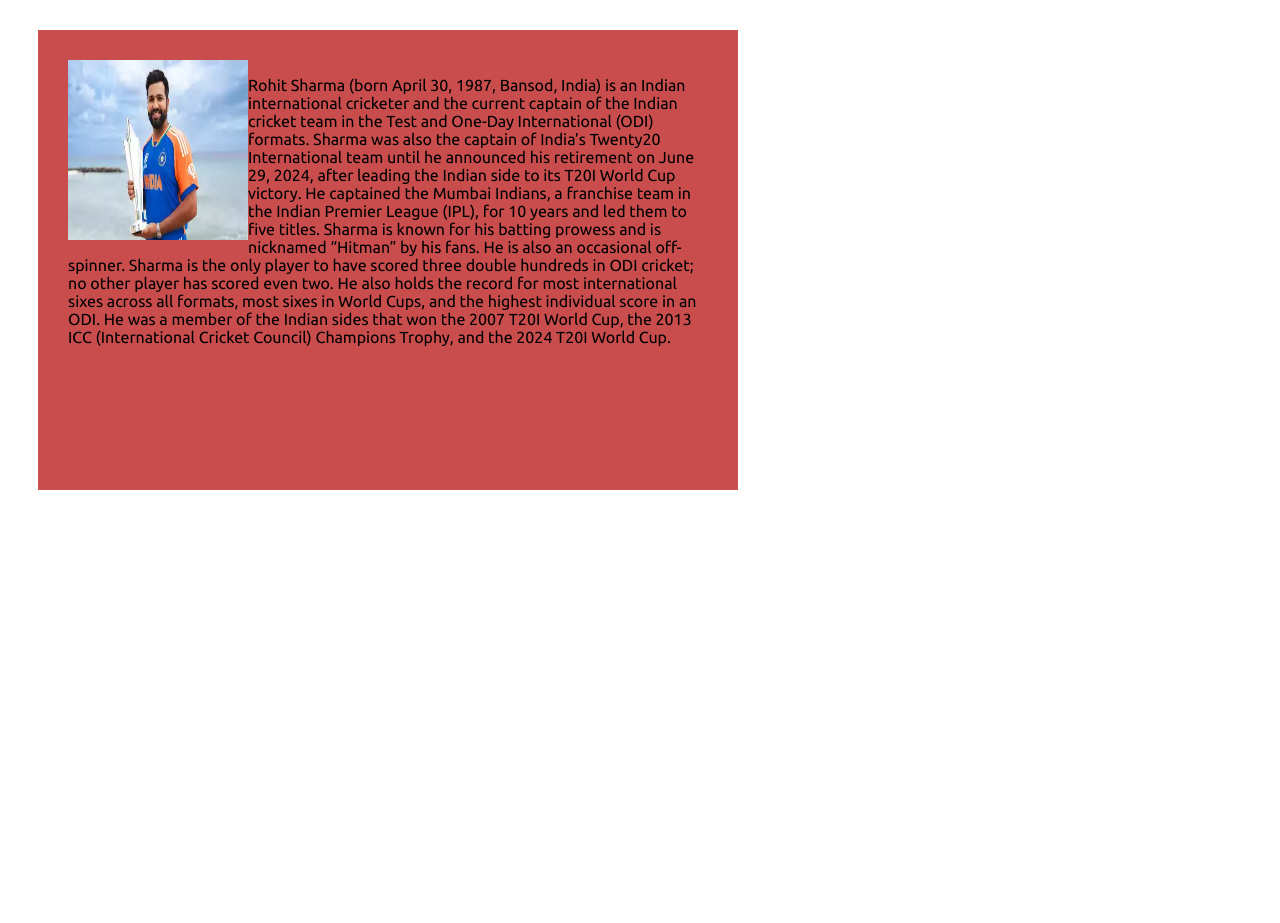
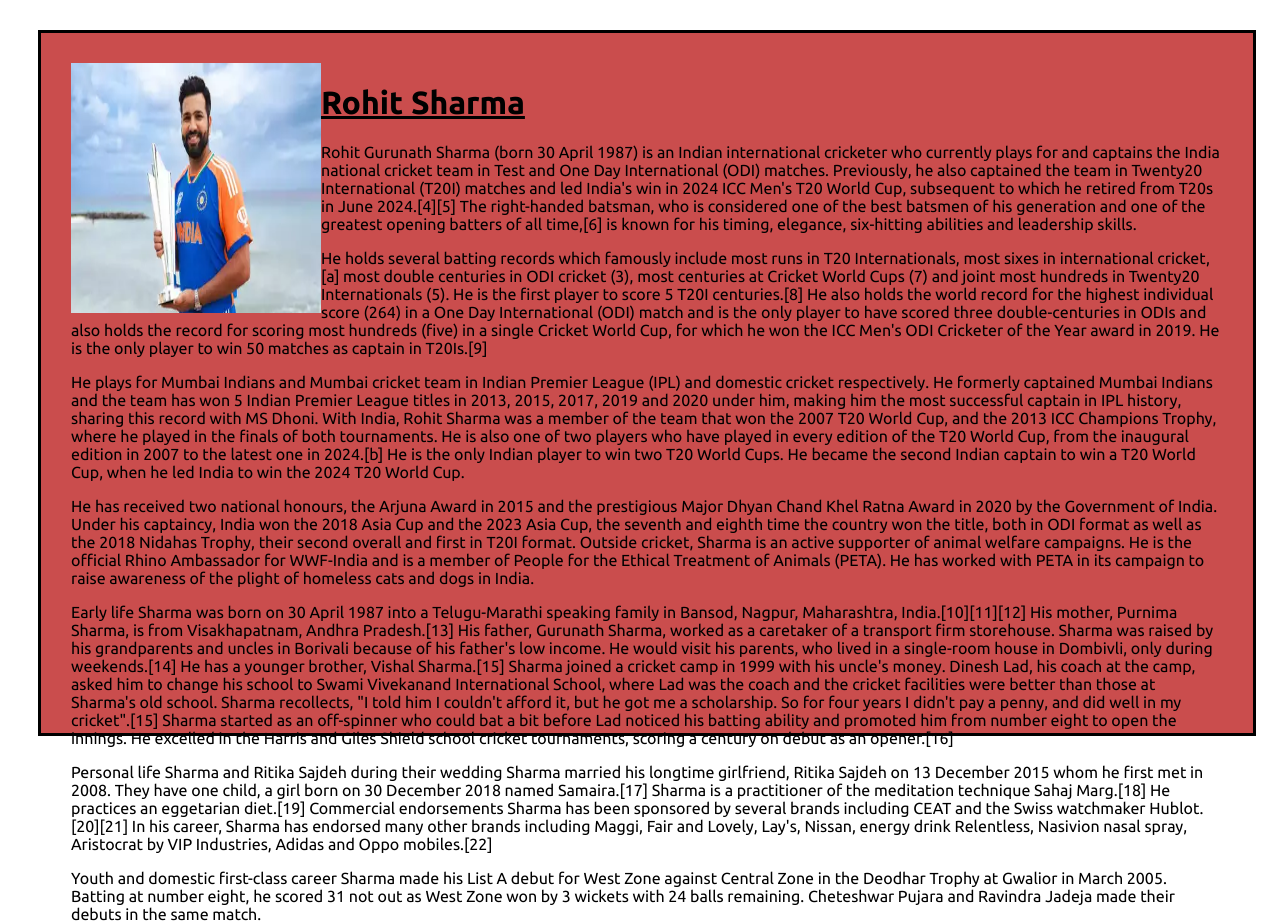
Before and after one commit to VaishuFullStackDeveloper/vaishu_html_project, a plain HTML site: page box-model.html in a window 1280 px wide. Before the commit the page ends 800 px from the top, so only its background shows below. Drawn offline with Linux system fonts and the light colour scheme.

Commit message:
Add files via upload

```diff
--- a/box-model.html
+++ b/box-model.html
@@ -11,21 +11,21 @@
         rel="stylesheet">
     <style>
         .container {
-            width: 50vw;
-            height: 50vh;
-            background-color:rgb(202, 77, 77);
-            margin:30px;
-    padding: 30px;
+            width: 90vw;
+            height: 80vh;
+            background-color: rgb(202, 77, 77);
+            margin: 30px;
+            padding: 30px;
             font-family: "Ubuntu", sans-serif;
             font-weight: 400;
             font-style: normal;
-
+            border: solid;
 
         }
 
         img {
-            width: 180px;
-            height: 180px;
+            width: 250px;
+            height: 250px;
             float: left;
 
         }
@@ -37,18 +37,80 @@
     <div class="container">
         <img src="./assets/images/rohit.webp">
         <p>
-            Rohit Sharma (born April 30, 1987, Bansod, India) is an Indian international cricketer and the current
-            captain of the Indian cricket team in the Test and One-Day International (ODI) formats. Sharma was also the
-            captain of India’s Twenty20 International team until he announced his retirement on June 29, 2024, after
-            leading the Indian side to its T20I World Cup victory. He captained the Mumbai Indians, a franchise team in
-            the Indian Premier League (IPL), for 10 years and led them to five titles. Sharma is known for his batting
-            prowess and is nicknamed “Hitman” by his fans. He is also an occasional off-spinner.
+            <u>
+                <h1>Rohit Sharma</h1>
+            </u>
 
-            Sharma is the only player to have scored three double hundreds in ODI cricket; no other player has scored
-            even two. He also holds the record for most international sixes across all formats, most sixes in World
-            Cups, and the highest individual score in an ODI. He was a member of the Indian sides that won the 2007 T20I
-            World Cup, the 2013 ICC (International Cricket Council) Champions Trophy, and the 2024 T20I World Cup.
+            <p>Rohit Gurunath Sharma (born 30 April 1987) is an Indian international cricketer who currently plays for and
+            captains the India national cricket team in Test and One Day International (ODI) matches. Previously, he
+            also captained the team in Twenty20 International (T20I) matches and led India's win in 2024 ICC Men's T20
+            World Cup, subsequent to which he retired from T20s in June 2024.[4][5] The right-handed batsman, who is
+            considered one of the best batsmen of his generation and one of the greatest opening batters of all time,[6]
+            is known for his timing, elegance, six-hitting abilities and leadership skills.</p>
 
+            <p>He holds several batting records which famously include most runs in T20 Internationals, most sixes in
+            international cricket,[a] most double centuries in ODI cricket (3), most centuries at Cricket World Cups (7)
+            and joint most hundreds in Twenty20 Internationals (5). He is the first player to score 5 T20I centuries.[8]
+            He also holds the world record for the highest individual score (264) in a One Day International (ODI) match
+            and is the only player to have scored three double-centuries in ODIs and also holds the record for scoring
+            most hundreds (five) in a single Cricket World Cup, for which he won the ICC Men's ODI Cricketer of the Year
+            award in 2019. He is the only player to win 50 matches as captain in T20Is.[9]</p>
+
+           <p> He plays for Mumbai Indians and Mumbai cricket team in Indian Premier League (IPL) and domestic cricket
+            respectively. He formerly captained Mumbai Indians and the team has won 5 Indian Premier League titles in
+            2013, 2015, 2017, 2019 and 2020 under him, making him the most successful captain in IPL history, sharing
+            this record with MS Dhoni. With India, Rohit Sharma was a member of the team that won the 2007 T20 World
+            Cup, and the 2013 ICC Champions Trophy, where he played in the finals of both tournaments. He is also one of
+            two players who have played in every edition of the T20 World Cup, from the inaugural edition in 2007 to the
+            latest one in 2024.[b] He is the only Indian player to win two T20 World Cups. He became the second Indian
+            captain to win a T20 World Cup, when he led India to win the 2024 T20 World Cup.</p>
+
+            <p>He has received two national honours, the Arjuna Award in 2015 and the prestigious Major Dhyan Chand Khel
+            Ratna Award in 2020 by the Government of India. Under his captaincy, India won the 2018 Asia Cup and the
+            2023 Asia Cup, the seventh and eighth time the country won the title, both in ODI format as well as the 2018
+            Nidahas Trophy, their second overall and first in T20I format.
+
+            Outside cricket, Sharma is an active supporter of animal welfare campaigns. He is the official Rhino
+            Ambassador for WWF-India and is a member of People for the Ethical Treatment of Animals (PETA). He has
+            worked with PETA in its campaign to raise awareness of the plight of homeless cats and dogs in India.
+        </p>
+        <p>
+            Early life
+            Sharma was born on 30 April 1987 into a Telugu-Marathi speaking family in Bansod, Nagpur, Maharashtra,
+            India.[10][11][12] His mother, Purnima Sharma, is from Visakhapatnam, Andhra Pradesh.[13] His father,
+            Gurunath Sharma, worked as a caretaker of a transport firm storehouse. Sharma was raised by his grandparents
+            and uncles in Borivali because of his father's low income. He would visit his parents, who lived in a
+            single-room house in Dombivli, only during weekends.[14] He has a younger brother, Vishal Sharma.[15]
+
+            Sharma joined a cricket camp in 1999 with his uncle's money. Dinesh Lad, his coach at the camp, asked him to
+            change his school to Swami Vivekanand International School, where Lad was the coach and the cricket
+            facilities were better than those at Sharma's old school. Sharma recollects, "I told him I couldn't afford
+            it, but he got me a scholarship. So for four years I didn't pay a penny, and did well in my cricket".[15]
+            Sharma started as an off-spinner who could bat a bit before Lad noticed his batting ability and promoted him
+            from number eight to open the innings. He excelled in the Harris and Giles Shield school cricket
+            tournaments, scoring a century on debut as an opener.[16]</p>
+
+           <p>Personal life
+
+            Sharma and Ritika Sajdeh during their wedding
+            Sharma married his longtime girlfriend, Ritika Sajdeh on 13 December 2015 whom he first met in 2008. They
+            have one child, a girl born on 30 December 2018 named Samaira.[17] Sharma is a practitioner of the
+            meditation technique Sahaj Marg.[18]
+
+            He practices an eggetarian diet.[19]
+
+            Commercial endorsements
+            Sharma has been sponsored by several brands including CEAT and the Swiss watchmaker Hublot.[20][21] In his
+            career, Sharma has endorsed many other brands including Maggi, Fair and Lovely, Lay's, Nissan, energy drink
+            Relentless, Nasivion nasal spray, Aristocrat by VIP Industries, Adidas and Oppo mobiles.[22]
+        </p>
+            Youth and domestic first-class career
+            Sharma made his List A debut for West Zone against Central Zone in the Deodhar Trophy at Gwalior in March
+            2005. Batting at number eight, he scored 31 not out as West Zone won by 3 wickets with 24 balls remaining.
+            Cheteshwar Pujara and Ravindra Jadeja made their debuts in the same match.
+
+
+            </ul>
         </p>
 
     </div>
```
Also changed, not shown: films.html (+1 -0 lines), form1.html (+1 -0 lines), form2.html (+21 -4 lines), form3.html (+18 -19 lines), iframe.html (added, +11 -0 lines), index.html (+2 -0 lines), resume.html (+6 -4 lines), video.html (added, +33 -0 lines).
